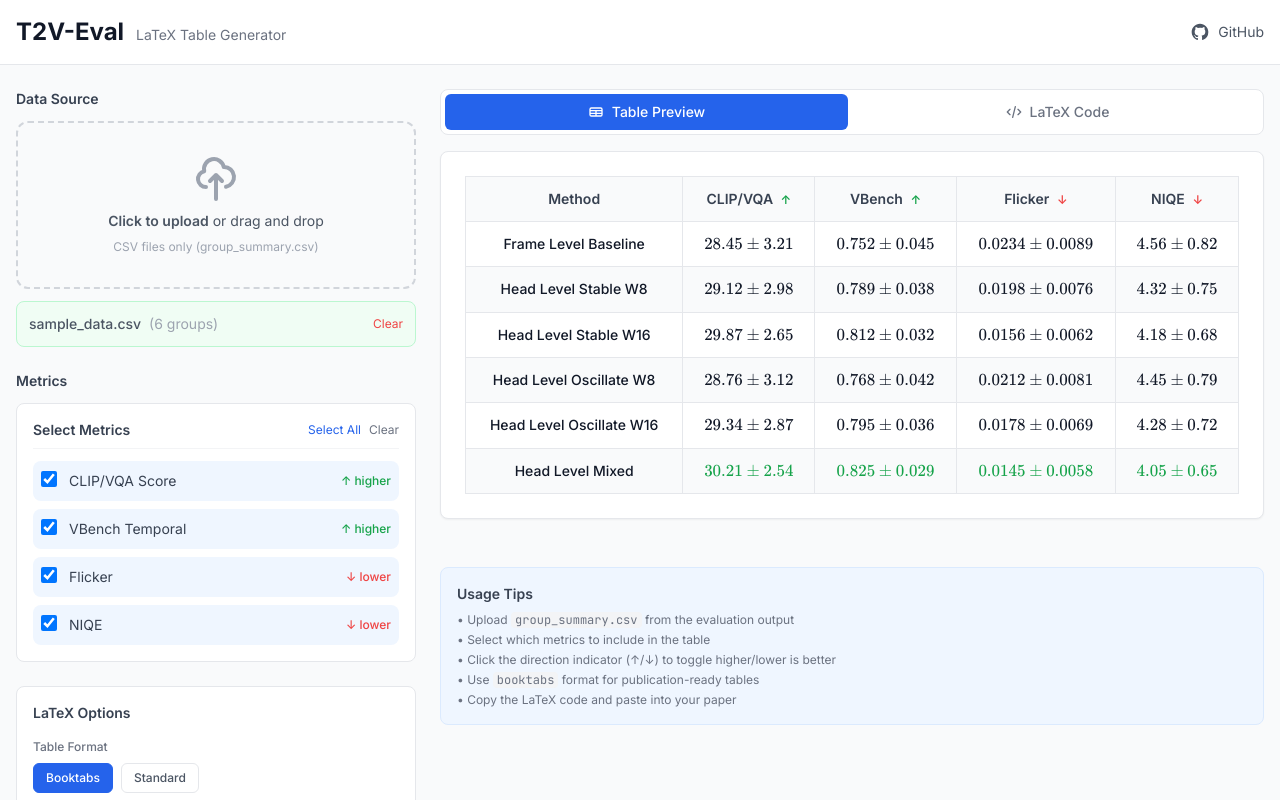
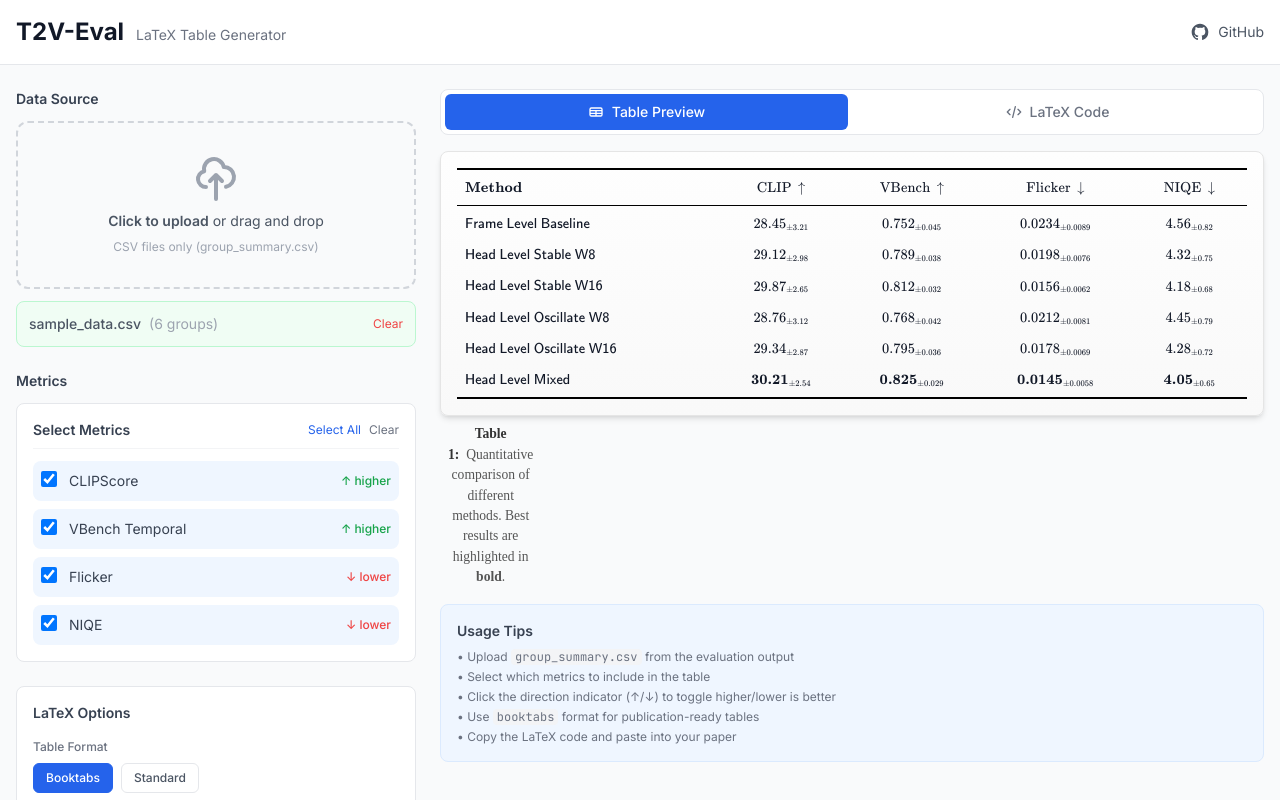
Before and after one commit to winbeau/t2v-eval, a Vue app in the folder frontend/: page / in a window 1280 px wide. Both pictures are taken after a click on the button "Load Sample Data". Shown: the top 800 px of the page. Built offline with nearby package versions, Linux system fonts and the light colour scheme.

Commit message:
fix: paper style

```diff
--- a/frontend/index.html
+++ b/frontend/index.html
@@ -8,7 +8,7 @@
     <meta name="description" content="Generate LaTeX tables from T2V evaluation results" />
     <link rel="preconnect" href="https://fonts.googleapis.com" />
     <link rel="preconnect" href="https://fonts.gstatic.com" crossorigin />
-    <link href="https://fonts.googleapis.com/css2?family=Inter:wght@400;500;600;700&family=JetBrains+Mono:wght@400;500&display=swap" rel="stylesheet" />
+    <link href="https://fonts.googleapis.com/css2?family=Inter:wght@400;500;600;700&family=JetBrains+Mono:wght@400;500&family=Noto+Serif:ital,wght@0,400;0,500;0,600;0,700;1,400&display=swap" rel="stylesheet" />
   </head>
   <body>
     <div id="app"></div>
--- a/frontend/src/components/TablePreview.vue
+++ b/frontend/src/components/TablePreview.vue
@@ -25,66 +25,107 @@ const bestValues = computed(() => {
   return result;
 });
 
+// Render header with KaTeX
+function renderHeader(metric: MetricConfig): string {
+  const arrow = metric.direction === 'higher' ? '\\uparrow' : '\\downarrow';
+  const latex = `\\text{${metric.shortLabel}}\\,${arrow}`;
+  try {
+    return katex.renderToString(latex, { throwOnError: false });
+  } catch {
+    return `${metric.shortLabel} ${metric.direction === 'higher' ? '↑' : '↓'}`;
+  }
+}
+
+// Render method name with KaTeX (textsc for small caps effect)
+function renderMethodName(name: string): string {
+  const formatted = formatGroupName(name);
+  // Use \textsf for sans-serif method names (common in papers)
+  const latex = `\\textsf{${formatted}}`;
+  try {
+    return katex.renderToString(latex, { throwOnError: false });
+  } catch {
+    return formatted;
+  }
+}
+
+// Format cell value with KaTeX
 function formatCell(
   mean: number | undefined,
   std: number | undefined,
   precision: number,
   isBest: boolean
 ): string {
-  if (mean === undefined || isNaN(mean)) return '-';
-
-  let html = mean.toFixed(precision);
-
-  if (props.showStd && std !== undefined && !isNaN(std)) {
-    // Use KaTeX for ± symbol
-    const latex = `${mean.toFixed(precision)} \\pm ${std.toFixed(precision)}`;
+  if (mean === undefined || isNaN(mean)) {
     try {
-      html = katex.renderToString(latex, { throwOnError: false });
+      return katex.renderToString('\\text{--}', { throwOnError: false });
     } catch {
-      html = `${mean.toFixed(precision)} ± ${std.toFixed(precision)}`;
+      return '--';
     }
   }
 
-  if (props.highlightBest && isBest) {
-    return `<span class="metric-best">${html}</span>`;
+  let latex = '';
+  const meanStr = mean.toFixed(precision);
+
+  if (props.showStd && std !== undefined && !isNaN(std)) {
+    const stdStr = std.toFixed(precision);
+    if (isBest && props.highlightBest) {
+      latex = `\\mathbf{${meanStr}}_{\\pm${stdStr}}`;
+    } else {
+      latex = `${meanStr}_{\\pm${stdStr}}`;
+    }
+  } else {
+    if (isBest && props.highlightBest) {
+      latex = `\\mathbf{${meanStr}}`;
+    } else {
+      latex = meanStr;
+    }
   }
 
-  return html;
+  try {
+    return katex.renderToString(latex, { throwOnError: false });
+  } catch {
+    return isBest ? `<strong>${meanStr}</strong>` : meanStr;
+  }
 }
 
 function isBestValue(metricKey: string, value: number | undefined): boolean {
   if (value === undefined) return false;
   return value === bestValues.value.get(metricKey);
 }
-
-function getDirectionIcon(direction: 'higher' | 'lower'): string {
-  return direction === 'higher' ? '↑' : '↓';
-}
 </script>
 
 <template>
-  <div class="table-preview">
-    <table v-if="data.length > 0 && metrics.length > 0">
+  <div class="latex-table-container">
+    <!-- Paper-style wrapper -->
+    <div class="paper-background">
+      <div v-if="data.length > 0 && metrics.length > 0" class="latex-table-wrapper">
+        <table class="latex-table">
+          <!-- Top rule (thick) -->
           <thead>
-        <tr>
-          <th>Method</th>
-          <th v-for="metric in metrics" :key="metric.key">
-            {{ metric.shortLabel }}
-            <span
-              class="text-xs ml-1"
-              :class="metric.direction === 'higher' ? 'text-green-600' : 'text-red-500'"
-            >
-              {{ getDirectionIcon(metric.direction) }}
-            </span>
+            <tr class="toprule">
+              <th class="method-header">
+                <span v-html="katex.renderToString('\\textbf{Method}', { throwOnError: false })"></span>
               </th>
+              <th
+                v-for="metric in metrics"
+                :key="metric.key"
+                class="metric-header"
+                v-html="renderHeader(metric)"
+              />
             </tr>
           </thead>
+          <!-- Middle rule after header -->
           <tbody>
-        <tr v-for="row in data" :key="row.group">
-          <td class="font-medium text-left">{{ formatGroupName(row.group) }}</td>
+            <tr
+              v-for="(row, index) in data"
+              :key="row.group"
+              :class="{ 'first-row': index === 0 }"
+            >
+              <td class="method-cell" v-html="renderMethodName(row.group)" />
               <td
                 v-for="metric in metrics"
                 :key="`${row.group}-${metric.key}`"
+                class="value-cell"
                 v-html="formatCell(
                   row[`${metric.key}_mean`] as number | undefined,
                   row[`${metric.key}_std`] as number | undefined,
@@ -94,46 +135,171 @@ function getDirectionIcon(direction: 'higher' | 'lower'): string {
               />
             </tr>
           </tbody>
+          <!-- Bottom rule (thick) - handled by CSS -->
         </table>
+      </div>
 
       <div v-else class="empty-state">
-      <p class="text-gray-400">No data to display</p>
-      <p class="text-sm text-gray-300">Upload a CSV file to see the table preview</p>
+        <div class="empty-icon">
+          <svg xmlns="http://www.w3.org/2000/svg" fill="none" viewBox="0 0 24 24" stroke="currentColor">
+            <path stroke-linecap="round" stroke-linejoin="round" stroke-width="1.5" d="M3 10h18M3 14h18m-9-4v8m-7 0h14a2 2 0 002-2V8a2 2 0 00-2-2H5a2 2 0 00-2 2v8a2 2 0 002 2z" />
+          </svg>
+        </div>
+        <p class="empty-title">No data to display</p>
+        <p class="empty-subtitle">Upload a CSV file to see the LaTeX table preview</p>
+      </div>
+    </div>
+
+    <!-- Caption area (optional) -->
+    <div v-if="data.length > 0" class="table-caption">
+      <span class="caption-label">Table 1:</span>
+      <span class="caption-text">Quantitative comparison of different methods. Best results are highlighted in <strong>bold</strong>.</span>
     </div>
   </div>
 </template>
 
 <style scoped>
-.table-preview {
-  @apply bg-white rounded-lg shadow-sm border border-gray-200 overflow-x-auto;
+/* Container with slight shadow for paper effect */
+.latex-table-container {
+  @apply w-full;
 }
 
-.table-preview table {
-  @apply w-full border-collapse min-w-max;
+/* Paper-like background */
+.paper-background {
+  @apply bg-white rounded-lg shadow-md overflow-x-auto;
+  background: linear-gradient(to bottom, #fefefe 0%, #f9f9f9 100%);
+  border: 1px solid #e5e5e5;
 }
 
-.table-preview th,
-.table-preview td {
-  @apply border border-gray-200 px-4 py-3 text-center;
+.latex-table-wrapper {
+  @apply p-4;
+  min-width: fit-content;
 }
 
-.table-preview th {
-  @apply bg-gray-50 font-semibold text-gray-700 text-sm;
+/* Main table - booktabs style */
+.latex-table {
+  @apply w-full;
+  border-collapse: collapse;
+  font-family: 'Times New Roman', Times, serif;
+  font-size: 0.9rem;
+  line-height: 1.3;
 }
 
-.table-preview td {
-  @apply text-sm;
+/* No vertical borders - booktabs style */
+.latex-table th,
+.latex-table td {
+  @apply px-3 py-1.5;
+  border: none;
+  text-align: center;
+  vertical-align: middle;
 }
 
-.table-preview tbody tr:hover {
-  @apply bg-blue-50;
+/* Header row with top rule */
+.latex-table thead tr.toprule {
+  border-top: 2px solid #000;
+  border-bottom: 1px solid #000;
 }
 
-.empty-state {
-  @apply flex flex-col items-center justify-center py-12 text-center;
+.latex-table thead th {
+  @apply py-2;
+  font-weight: normal; /* KaTeX handles bold */
+  letter-spacing: 0.01em;
 }
 
-:deep(.metric-best) {
-  @apply font-bold text-green-600;
+/* Method column left-aligned */
+.latex-table .method-header,
+.latex-table .method-cell {
+  text-align: left;
+  padding-left: 0.5rem;
+}
+
+/* First data row has midrule above it (via header border-bottom) */
+.latex-table tbody tr.first-row td {
+  padding-top: 0.5rem;
+}
+
+/* Bottom rule on last row */
+.latex-table tbody tr:last-child {
+  border-bottom: 2px solid #000;
+}
+
+.latex-table tbody tr:last-child td {
+  padding-bottom: 0.5rem;
+}
+
+/* Value cells */
+.latex-table .value-cell {
+  font-variant-numeric: tabular-nums;
+  white-space: nowrap;
+}
+
+/* Subtle row hover - very light to maintain paper feel */
+.latex-table tbody tr:hover {
+  background-color: rgba(0, 0, 0, 0.02);
+}
+
+/* KaTeX styling adjustments */
+:deep(.katex) {
+  font-size: 1em;
+}
+
+:deep(.katex .textbf) {
+  font-weight: 700;
+}
+
+/* Subscript styling for ± std */
+:deep(.katex .msupsub) {
+  font-size: 0.85em;
+}
+
+/* Caption styling - academic paper style */
+.table-caption {
+  @apply mt-2 px-2 text-center;
+  font-family: 'Times New Roman', Times, serif;
+  font-size: 0.85rem;
+  color: #333;
+}
+
+.caption-label {
+  font-weight: 600;
+  margin-right: 0.5em;
+}
+
+.caption-text {
+  color: #555;
+}
+
+/* Empty state */
+.empty-state {
+  @apply flex flex-col items-center justify-center py-16 text-center;
+}
+
+.empty-icon {
+  @apply w-16 h-16 text-gray-300 mb-4;
+}
+
+.empty-icon svg {
+  @apply w-full h-full;
+}
+
+.empty-title {
+  @apply text-gray-500 font-medium mb-1;
+  font-family: 'Times New Roman', Times, serif;
+}
+
+.empty-subtitle {
+  @apply text-gray-400 text-sm;
+}
+
+/* Print-friendly styles */
+@media print {
+  .paper-background {
+    box-shadow: none;
+    border: none;
+  }
+
+  .latex-table-wrapper {
+    padding: 0;
+  }
 }
 </style>
--- a/frontend/src/utils/latexGenerator.ts
+++ b/frontend/src/utils/latexGenerator.ts
@@ -4,8 +4,8 @@ import type { GroupSummary, MetricConfig, LatexTableOptions } from '../types/met
 export const DEFAULT_METRICS: MetricConfig[] = [
   {
     key: 'clip_or_vqa_score',
-    label: 'CLIP/VQA Score',
-    shortLabel: 'CLIP/VQA',
+    label: 'CLIPScore',  // Default to CLIP (change to VQAScore if using VQA mode)
+    shortLabel: 'CLIP',
     direction: 'higher',
     precision: 2,
   },
```
Lines whose indentation alone changed are shown as unchanged.
